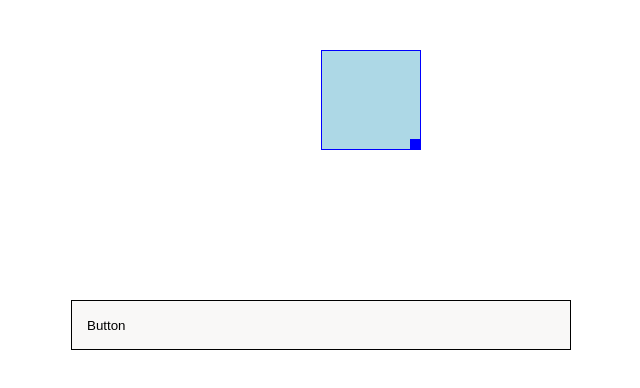
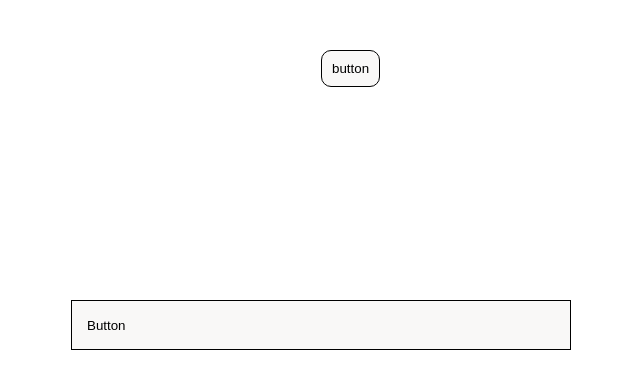
Before and after one commit to Vadim-Kostetskyi/spanky, a React (Create React App) app: page / in a window 1280 px wide. Both pictures are taken after a click on the button "Button". Shown: the top 388 px of the page, without its empty margins (69-709 px from the left). Built offline with nearby package versions, Linux system fonts and the light colour scheme.

Commit message:
add creating button

```diff
--- a/src/Main.jsx
+++ b/src/Main.jsx
@@ -3,40 +3,41 @@ import MovingLayout from "./components/MovingLayout";
 import Toolbar from "./components/Toolbar/conteiners";
 
 const Main = () => {
-  const [squares, setSquares] = useState([]);
+  const [elements, setElements] = useState([]);
 
-  const addSquare = (parentId) => {
-    console.log(123);
-    const newSquare = {
-      id: squares.length,
-      dimensions: { width: 100, height: 100 },
-      position: { x: 0, y: 0 },
-    };
+  const addItem = (item) => {
+    setElements([...elements, item]);
 
-    if (parentId !== undefined) {
-      const parentSquare = squares.find((square) => square.id === parentId);
-      if (parentSquare) {
-        newSquare.position = {
-          x: parentSquare.position.x + 20,
-          y: parentSquare.position.y + 20,
-        };
-      }
-    }
+    // const newElement = {
+    //   id: elements.length,
+    //   dimensions: { width: 100, height: 100 },
+    //   position: { x: 0, y: 0 },
+    // };
 
-    setSquares([...squares, newSquare]);
+    // if (parentId !== undefined) {
+    //   const parentSquare = elements.find((square) => square.id === parentId);
+    //   if (parentSquare) {
+    //     newElement.position = {
+    //       x: parentSquare.position.x + 20,
+    //       y: parentSquare.position.y + 20,
+    //     };
+    // }
+    // }
+
+    // setElements([...elements, newElement]);
   };
 
   const handleDimensionsChange = (id, newDimensions) => {
-    setSquares(
-      squares.map((square) =>
+    setElements(
+      elements.map((square) =>
         square.id === id ? { ...square, dimensions: newDimensions } : square
       )
     );
   };
 
   const handlePositionChange = (id, newPosition) => {
-    setSquares(
-      squares.map((square) =>
+    setElements(
+      elements.map((square) =>
         square.id === id ? { ...square, position: newPosition } : square
       )
     );
@@ -44,8 +45,8 @@ const Main = () => {
 
   return (
     <div>
-      <Toolbar onAddButton={() => addSquare()} />
-      {squares.map((square, index) => (
+      <Toolbar onAddButton={addItem} />
+      {/* {elements.map((square, index) => (
         <MovingLayout
           key={index}
           id={index}
@@ -54,7 +55,10 @@ const Main = () => {
           onDimensionsChange={handleDimensionsChange}
           onPositionChange={handlePositionChange}
         />
-      ))}
+      ))} */}
+      {elements.map((El, index) =>
+         <El key={index} />
+      )}
     </div>
   );
 };
--- /dev/null
+++ b/src/addedElements/components/NewButton/index.module.scss
@@ -0,0 +1,6 @@
+.button {
+  padding: 10px;
+  border: 1px solid black;
+  border-radius: 10px;
+  background-color: #f9f8f7;
+}
--- /dev/null
+++ b/src/addedElements/components/NewButton/index.tsx
@@ -0,0 +1,64 @@
+import React, { useState, useRef, useEffect } from "react";
+import styles from "./index.module.scss";
+
+const NewButton: React.FC = () => {
+  const [name, setName] = useState("button");
+  const [isEditing, setIsEditing] = useState(false);
+  const [inputValue, setInputValue] = useState(name);
+  const inputRef = useRef<HTMLInputElement>(null);
+  const spanRef = useRef<HTMLSpanElement>(null);
+
+  const handleButtonClick = () => {
+    setIsEditing(true);
+  };
+
+  const handleInputChange = (e: React.ChangeEvent<HTMLInputElement>) => {
+    setInputValue(e.target.value);
+  };
+
+  const handleInputBlur = () => {
+    setName(inputValue);
+    setIsEditing(false);
+  };
+
+  useEffect(() => {
+    if (isEditing && inputRef.current && spanRef.current) {
+      spanRef.current.textContent = inputValue || " ";
+      const newWidth = spanRef.current.offsetWidth;
+      inputRef.current.style.width = `${newWidth}px`;
+    }
+  }, [inputValue, isEditing]);
+
+  return (
+    <div>
+      {isEditing ? (
+        <>
+          <input
+            ref={inputRef}
+            type="text"
+            value={inputValue}
+            onChange={handleInputChange}
+            onBlur={handleInputBlur}
+            autoFocus
+            // style={{ transition: "width 0.2s" }}
+            className={styles.button}
+          />
+          <span
+            ref={spanRef}
+            style={{
+              position: "absolute",
+              visibility: "hidden",
+              whiteSpace: "pre",
+            }}
+          />
+        </>
+      ) : (
+        <button className={styles.button} onClick={handleButtonClick}>
+          {name}
+        </button>
+      )}
+    </div>
+  );
+};
+
+export default NewButton;
--- a/src/components/Toolbar/elements/AddButton/index.tsx
+++ b/src/components/Toolbar/components/AddButton/index.tsx
@@ -1,13 +1,14 @@
 import React, { FC } from "react";
 import styles from "./index.module.scss";
+import NewButton from "addedElements/components/NewButton";
 
 interface AddButtonProps {
-  onAddButton: () => void;
+  onAddButton: (item: any) => void;
 }
 
 const AddButton: FC<AddButtonProps> = ({ onAddButton }) => {
   return (
-    <button className={styles.button} onClick={onAddButton}>
+    <button className={styles.button} onClick={() => onAddButton(NewButton)}>
       Button
     </button>
   );
--- a/src/components/Toolbar/conteiners/index.tsx
+++ b/src/components/Toolbar/conteiners/index.tsx
@@ -1,10 +1,10 @@
 import React, { FC, useState } from "react";
 import MovingLayout from "../../MovingLayout";
 import styles from "./index.module.scss";
-import AddButton from "../elements/AddButton";
+import AddButton from "../components/AddButton";
 
 interface ToolbarProps {
-  onAddButton: any;
+  onAddButton: (item: any) => void;
 }
 
 const Toolbar: FC<ToolbarProps> = ({ onAddButton }) => {
```
Also changed, not shown: src/components/Toolbar/components/AddButton/index.module.scss (renamed from src/components/Toolbar/elements/AddButton/index.module.scss).
